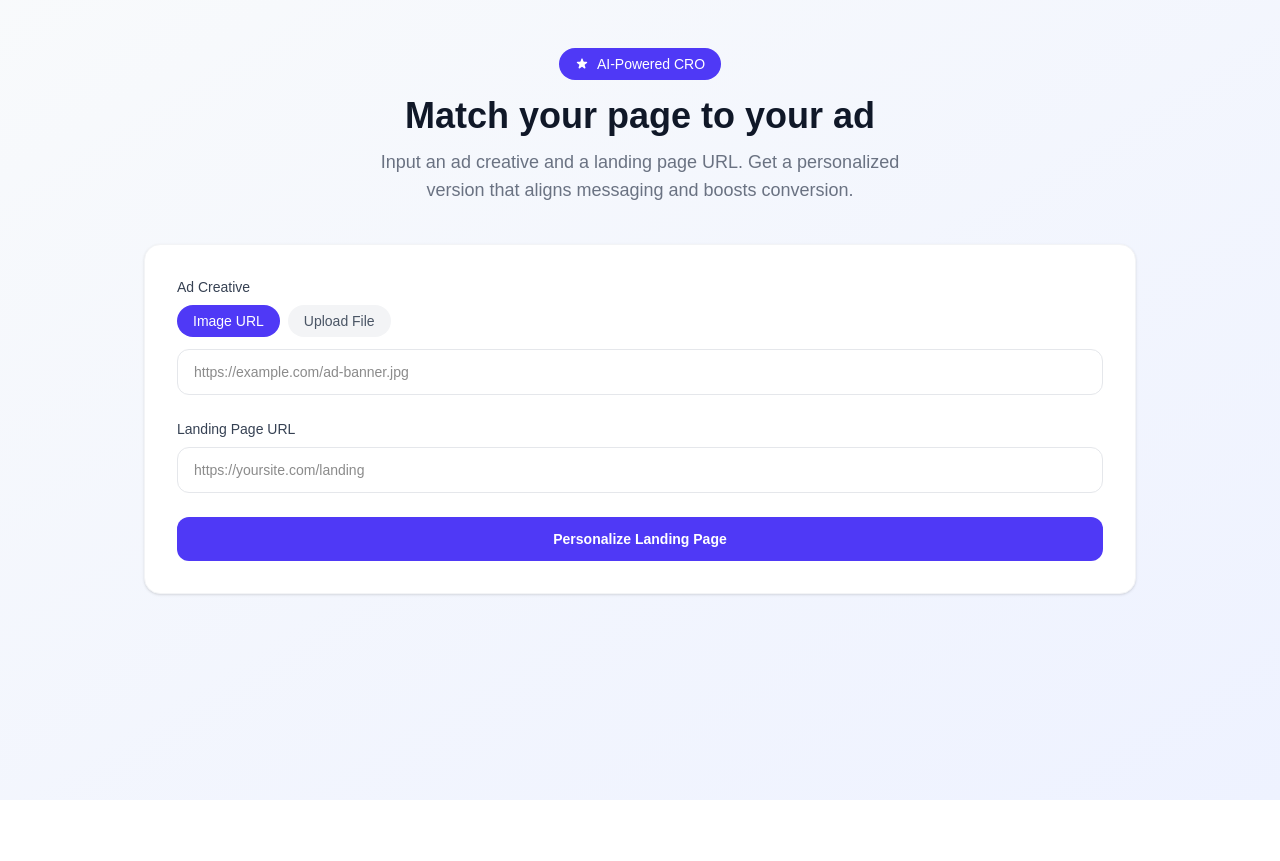
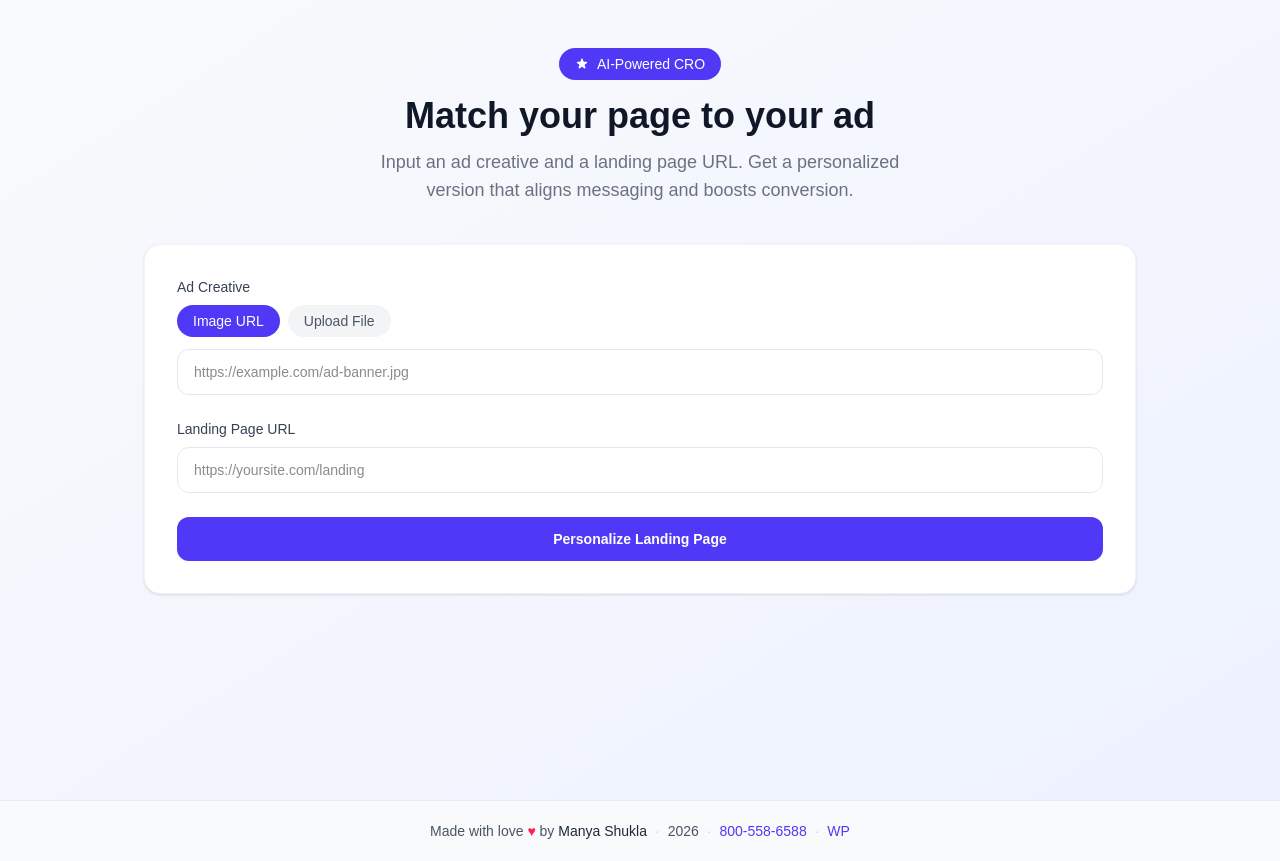
Before and after one commit to shukla-manya/troopod, a Next.js app: page / in a window 1280 px wide. Before the commit the page ends 800 px from the top, so only its background shows below. Built offline with nearby package versions, Linux system fonts and the light colour scheme.

Commit message:
feat: update features and improve system performance

```diff
--- a/src/app/layout.tsx
+++ b/src/app/layout.tsx
@@ -27,7 +27,46 @@ export default function RootLayout({
       lang="en"
       className={`${geistSans.variable} ${geistMono.variable} h-full antialiased`}
     >
-      <body className="min-h-full flex flex-col">{children}</body>
+      <body className="min-h-full flex flex-col">
+        <main className="flex-1 w-full min-h-0">{children}</main>
+        <footer className="w-full shrink-0 border-t border-gray-200/80 bg-slate-50/90 backdrop-blur-sm">
+          <div className="max-w-5xl mx-auto px-4 py-5 text-center text-sm text-gray-600 flex flex-wrap items-center justify-center gap-x-2 gap-y-1">
+            <span>
+              Made with love{" "}
+              <span className="text-rose-500" aria-hidden>
+                ♥
+              </span>{" "}
+              by{" "}
+              <span className="font-medium text-gray-800">Manya Shukla</span>
+            </span>
+            <span className="text-gray-300" aria-hidden>
+              ·
+            </span>
+            <span>2026</span>
+            <span className="text-gray-300" aria-hidden>
+              ·
+            </span>
+            <a
+              href="tel:+18005586588"
+              className="text-indigo-600 hover:text-indigo-800 underline-offset-2 hover:underline"
+            >
+              800-558-6588
+            </a>
+            <span className="text-gray-300" aria-hidden>
+              ·
+            </span>
+            <a
+              href="https://wa.me/18005586588"
+              target="_blank"
+              rel="noopener noreferrer"
+              className="font-medium text-indigo-600 hover:text-indigo-800 underline-offset-2 hover:underline"
+              aria-label="WhatsApp"
+            >
+              WP
+            </a>
+          </div>
+        </footer>
+      </body>
     </html>
   );
 }
```
